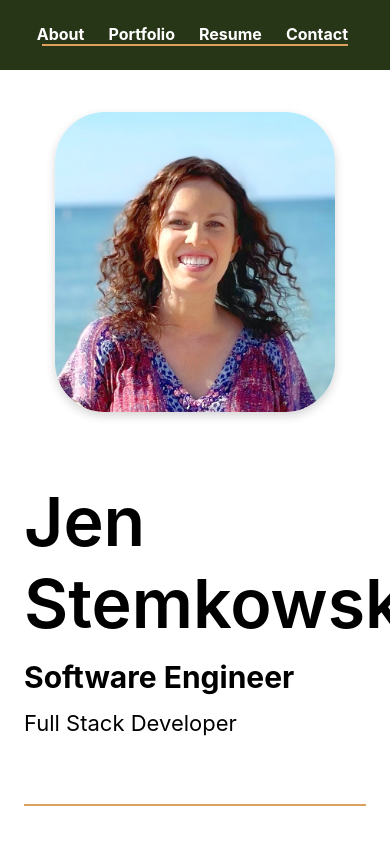
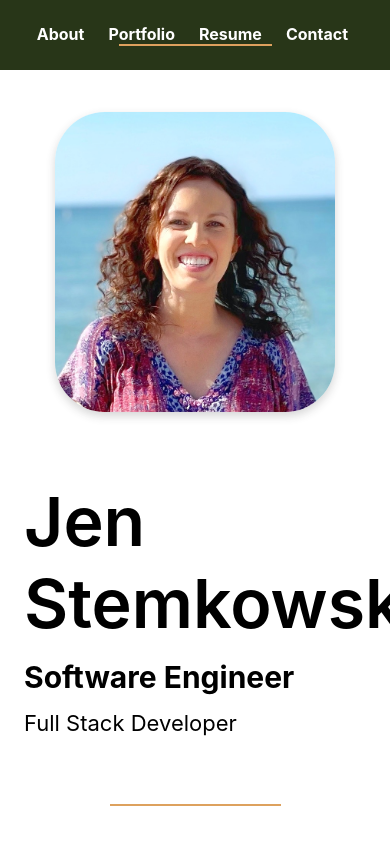
Before and after one commit to jenstem/react-portfolio, a React (Create React App) app: page / in a window 390 px wide. Shown: the top 844 px of the page. Built offline with nearby package versions, Linux system fonts and the light colour scheme.

Commit message:
Style bar for mobile app

```diff
--- a/src/components/Navigation/Navbar.css
+++ b/src/components/Navigation/Navbar.css
@@ -32,3 +32,11 @@
   width: 100%;
   background-color: #DDA15E;
 }
+
+@media only screen {
+  .bar {
+    margin-left: auto;
+    margin-right: auto;
+    width: 50%;
+  }
+}
```
